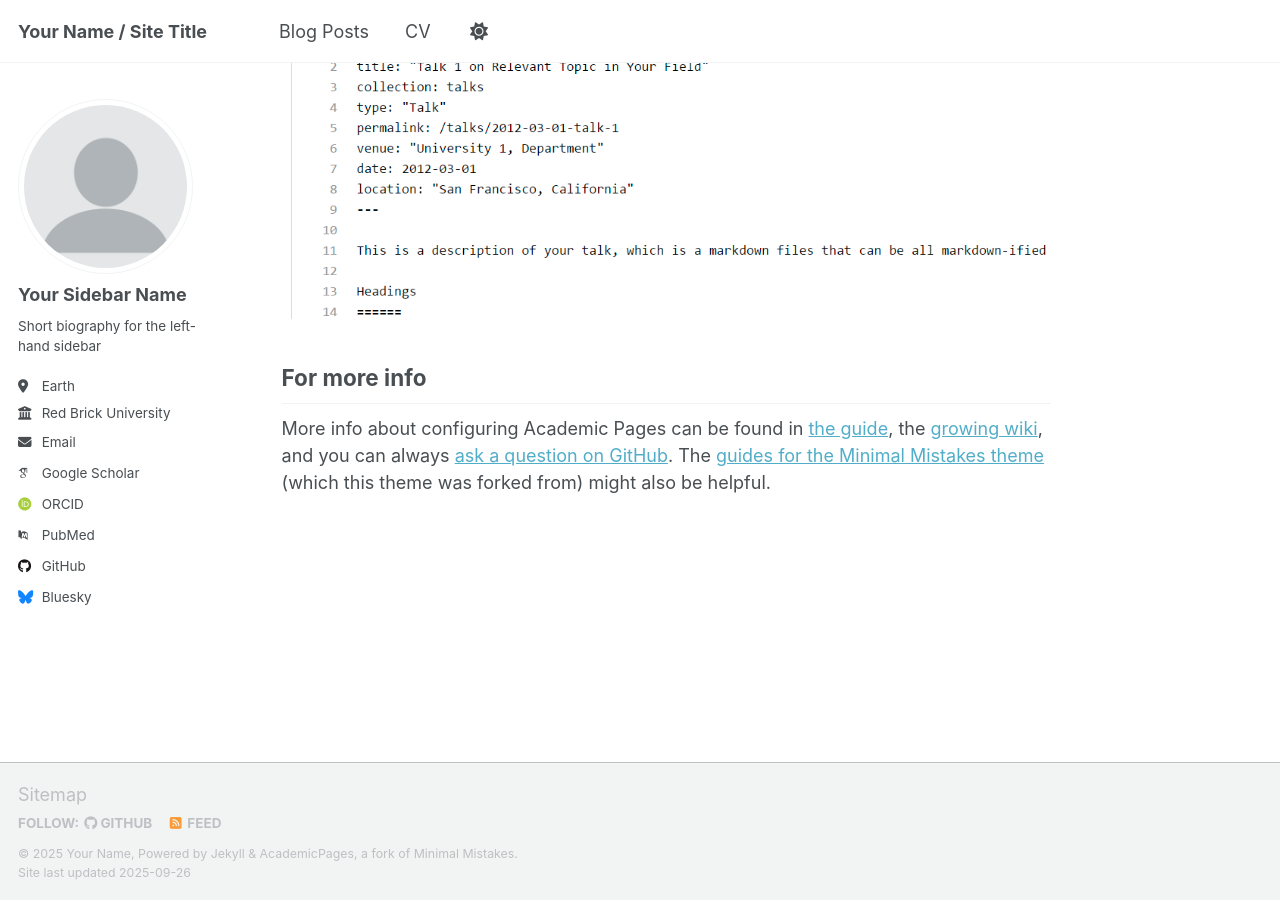
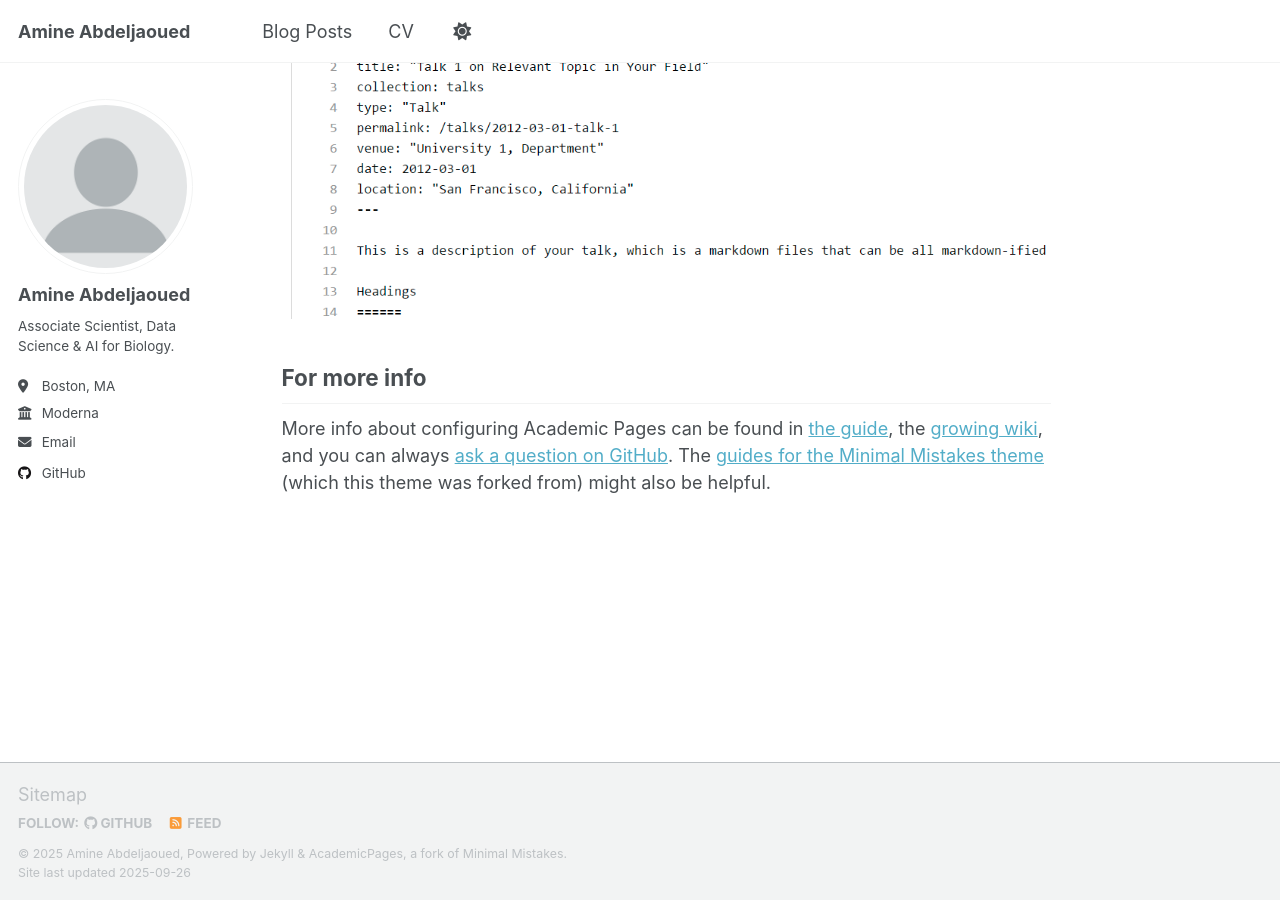
Before and after one commit to amine-abdeljaoued/amine-abdeljaoued.github.io, a Jekyll site: the page built from _pages/about.md, in a window 1280 px wide and 900 px high, scrolled down 2880 px. Built offline with Jekyll 4.4.1, drawn with Linux system fonts in a browser that asks for light colours; some web fonts are replaced; a script that is not in the unit is left out.

Commit message:
Update _config.yml

```diff
--- a/_config.yml
+++ b/_config.yml
@@ -9,14 +9,14 @@
 # Basic Site Settings
 locale                   : "en-US"
 site_theme               : "default" # Currently available options are "default", "air"
-title                    : "Your Name / Site Title"
+title                    : "Amine Abdeljaoued"
 title_separator          : "-"
-name                     : &name "Your Name"
-description              : &description "Your Name's academic portfolio"   # Update this with a general description of your site, this is the default if not overridden by a page
-url                      : https://academicpages.github.io # The base hostname & protocol for your site e.g. "https://[your GitHub username].github.io",
+name                     : &name "Amine Abdeljaoued"
+description              : &description "Amine Abdeljaoued's personal website"   # Update this with a general description of your site, this is the default if not overridden by a page
+url                      : https://amine-abdeljaoued.github.io # The base hostname & protocol for your site e.g. "https://[your GitHub username].github.io",
                                                            # or if you already have some other page hosted on Github then use "https://[your GitHub username].github.io/[Your Repo Name]"
 baseurl                  : "" # the subpath of your site, e.g. "/blog"
-repository               : "academicpages/academicpages.github.io"
+repository               : "amine-abdeljaoued.github.io"
 
 # Site Author - The following control what appear as part of the author content on the side bar.
 #               If a field is blank the icon and link will not appear, otherwise it will be shown.
@@ -24,23 +24,23 @@ repository               : "academicpages/academicpages.github.io"
 author:
   # Biographic information
   avatar           : "profile.png"
-  name             : "Your Sidebar Name"
+  name             : "Amine Abdeljaoued"
   pronouns         : # example: "she/her"
-  bio              : "Short biography for the left-hand sidebar"
-  location         : "Earth"
-  employer         : "Red Brick University"
+  bio              : "Associate Scientist, Data Science & AI for Biology."
+  location         : "Boston, MA"
+  employer         : "Moderna"
   uri              : # URL
-  email            : "none@example.org"
+  email            : "amine@abdeljaoued.net"
 
   # Academic websites
   academia         : # URL
   arxiv            : # URL - Update with the correct link to your profile
-  googlescholar    : "https://scholar.google.com/citations?user=PS_CX0AAAAAJ"
+  googlescholar    : # URL
   inspire-hep      : # URL
   impactstory      : # URL
-  orcid            : "http://orcid.org/yourorcidurl"
+  orcid            : # URL
   semantic         : # URL
-  pubmed           : "https://www.ncbi.nlm.nih.gov/pubmed/?term=john+snow"
+  pubmed           : # URL
   researchgate     : # URL
   scopus           : # URL
 
@@ -48,13 +48,13 @@ author:
   bitbucket        : # Username - Update with your username on the site
   codepen          : # Username
   dribbble         : # Username
-  github           : "academicpages"
+  github           : "https://github.com/amine-abdeljaoued"
   kaggle           : # Username
   stackoverflow    : # User number or user number and name (i.e., use "1" or "1/jeff-atwood")
 
   # Social media
   artstation       : # Username
-  bluesky          : "bsky.app" # Replace this with you Bluesky username
+  bluesky          : # Username
   facebook         : # Username
   flickr           : # Username
   foursquare       : # Username
```
